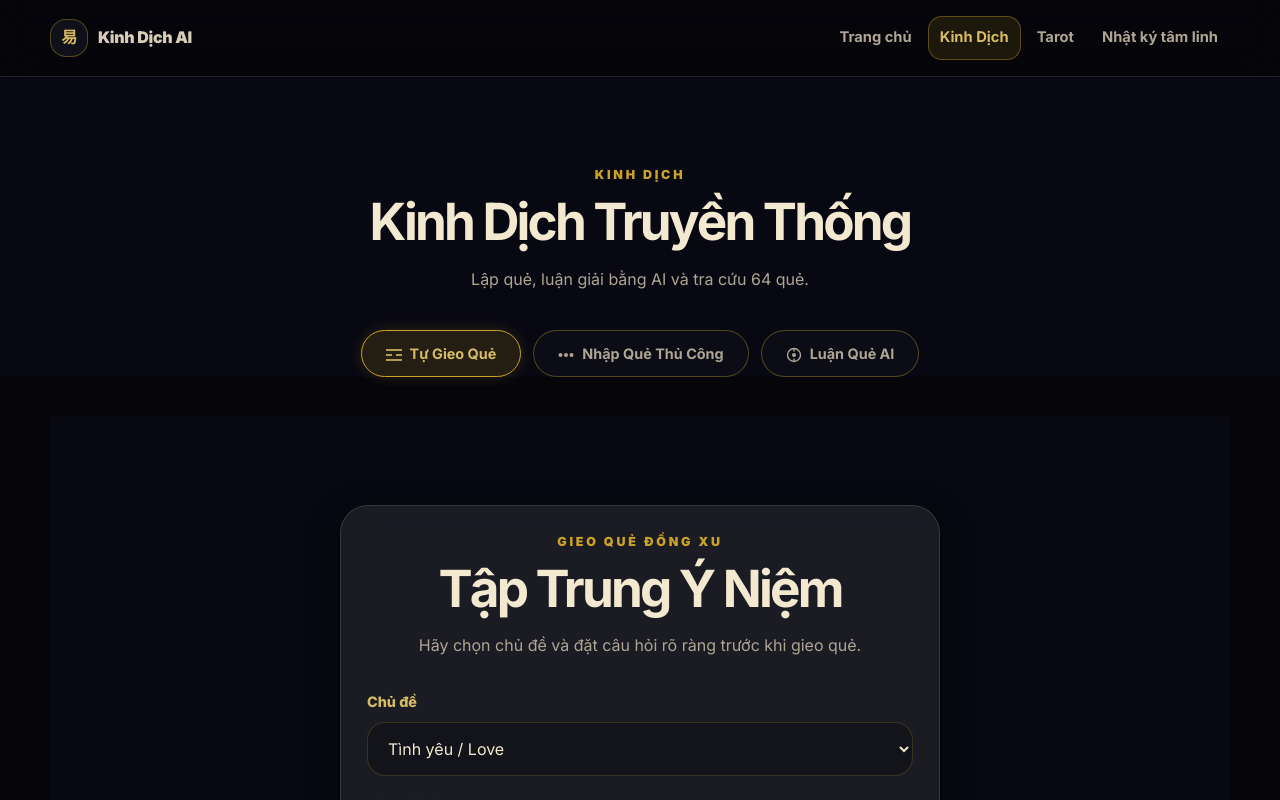
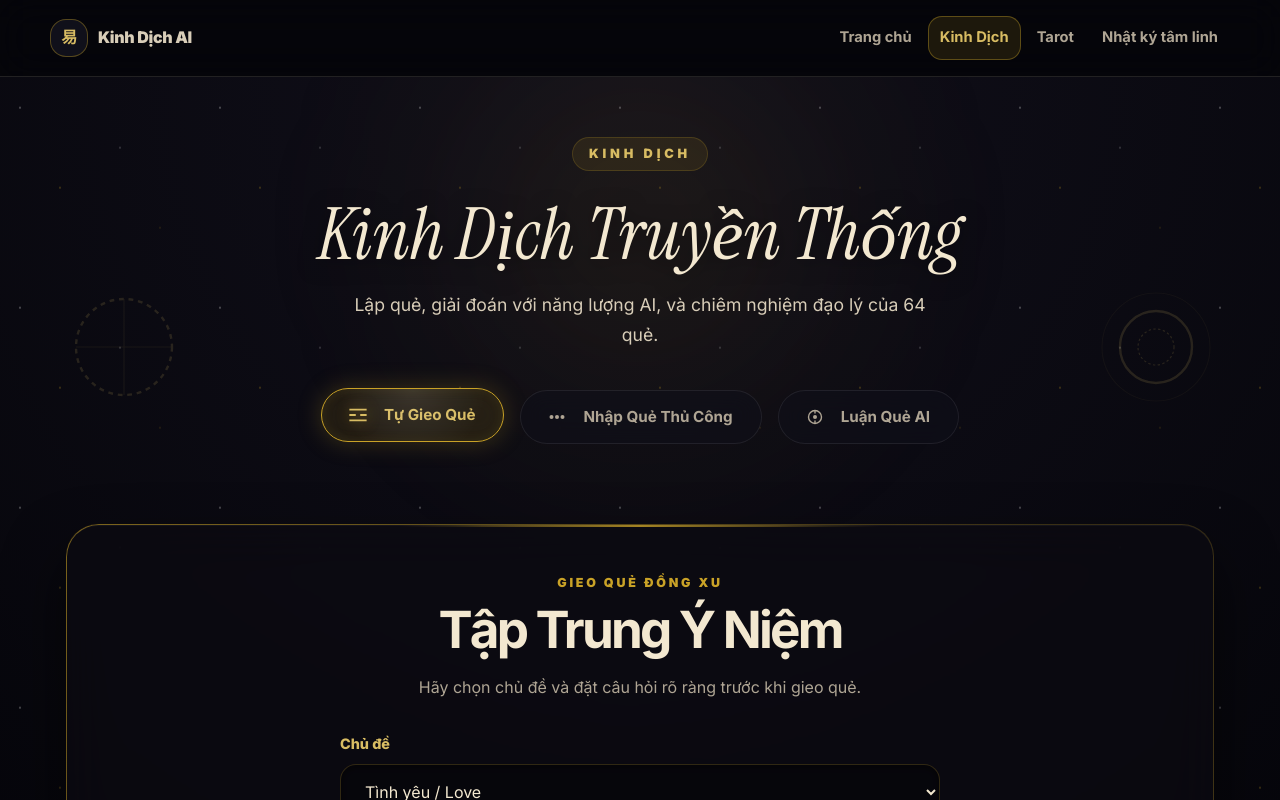
Before and after one commit to CheeseThuong/Interpretation-of-the-I-Ching, a React (Vite) app: page / in a window 1280 px wide. Both pictures are taken after a click on the button "Gieo quẻ thử →". Shown: the top 800 px of the page. Built offline with nearby package versions, Linux system fonts and the light colour scheme.

Commit message:
cap nhap giao dien kinh dich

```diff
--- a/src/components/KinhDichPage.tsx
+++ b/src/components/KinhDichPage.tsx
@@ -1,4 +1,5 @@
 import React, { useState } from 'react';
+import '../styles/kinh-dich-vip.css';
 import InteractiveCoinSection from './sections/InteractiveCoinSection';
 import ReadingSection from './sections/ReadingSection';
 import FoundationSection from './sections/FoundationSection';
@@ -58,22 +59,35 @@ const KinhDichPage: React.FC<KinhDichPageProps> = ({ defaultMode = 'casting', on
   };
 
   return (
-    <div className="fade-in">
-      {/* Page header */}
-      <div className="tab-header section dark-section" style={{ paddingBottom: '0' }}>
-        <div className="container">
-          <div className="section-title reveal light-title" style={{ marginBottom: '36px' }}>
-            <p className="eyebrow">Kinh Dịch</p>
-            <h2>Kinh Dịch Truyền Thống</h2>
-            <p>Lập quẻ, luận giải bằng AI và tra cứu 64 quẻ.</p>
-          </div>
+    <div className="kd-vip-container fade-in">
+      <div className="kd-vip-glow" />
+      <div className="kd-vip-stars" />
 
-          {/* Internal sub-tab selector */}
-          <div className="kd-sub-tabs" role="tablist" aria-label="Chọn chế độ Kinh Dịch">
+      <div className="kd-motif-left">
+        <svg viewBox="0 0 100 100" fill="none" xmlns="http://www.w3.org/2000/svg">
+          <circle cx="50" cy="50" r="40" stroke="currentColor" strokeWidth="2" strokeDasharray="4 4" />
+          <path d="M50 10 L50 90 M10 50 L90 50" stroke="currentColor" strokeWidth="1" opacity="0.5" />
+        </svg>
+      </div>
+      <div className="kd-motif-right">
+        <svg viewBox="0 0 100 100" fill="none" xmlns="http://www.w3.org/2000/svg">
+          <circle cx="50" cy="50" r="45" stroke="currentColor" strokeWidth="1" opacity="0.3" />
+          <circle cx="50" cy="50" r="30" stroke="currentColor" strokeWidth="2" />
+          <circle cx="50" cy="50" r="15" stroke="currentColor" strokeWidth="1" strokeDasharray="2 2" />
+        </svg>
+      </div>
+
+      <div className="kd-vip-content">
+        <div className="kd-vip-header">
+          <div className="kd-eyebrow">Kinh Dịch</div>
+          <h2 className="kd-vip-title">Kinh Dịch Truyền Thống</h2>
+          <p className="kd-vip-subtitle">Lập quẻ, giải đoán với năng lượng AI, và chiêm nghiệm đạo lý của 64 quẻ.</p>
+
+          <div className="kd-vip-tabs" role="tablist" aria-label="Chọn chế độ Kinh Dịch">
             <button
               role="tab"
               aria-selected={kdTab === 'casting'}
-              className={`kd-sub-tab${kdTab === 'casting' ? ' active' : ''}`}
+              className={`kd-vip-tab${kdTab === 'casting' ? ' active' : ''}`}
               onClick={() => handleTabChange('casting')}
               id="kd-tab-casting"
               aria-controls="kd-panel-casting"
@@ -90,7 +104,7 @@ const KinhDichPage: React.FC<KinhDichPageProps> = ({ defaultMode = 'casting', on
             <button
               role="tab"
               aria-selected={kdTab === 'manual'}
-              className={`kd-sub-tab${kdTab === 'manual' ? ' active' : ''}`}
+              className={`kd-vip-tab${kdTab === 'manual' ? ' active' : ''}`}
               onClick={() => handleTabChange('manual')}
               id="kd-tab-manual"
               aria-controls="kd-panel-manual"
@@ -106,12 +120,11 @@ const KinhDichPage: React.FC<KinhDichPageProps> = ({ defaultMode = 'casting', on
             <button
               role="tab"
               aria-selected={kdTab === 'ai-reading'}
-              className={`kd-sub-tab${kdTab === 'ai-reading' ? ' active' : ''}`}
+              className={`kd-vip-tab${kdTab === 'ai-reading' ? ' active' : ''}`}
               onClick={() => handleTabChange('ai-reading')}
               id="kd-tab-ai"
               aria-controls="kd-panel-ai"
             >
-              {/* Orbit / AI sigil */}
               <svg width="16" height="16" viewBox="0 0 16 16" fill="none" style={{ display: 'inline', marginRight: '8px', verticalAlign: 'middle' }} aria-hidden="true">
                 <circle cx="8" cy="8" r="6.5" stroke="currentColor" strokeWidth="1.4"/>
                 <circle cx="8" cy="8" r="2" fill="currentColor"/>
@@ -122,11 +135,12 @@ const KinhDichPage: React.FC<KinhDichPageProps> = ({ defaultMode = 'casting', on
             </button>
           </div>
         </div>
-      </div>
 
-      {/* Tab panels */}
-      <div className="container" style={{ paddingBottom: '80px' }}>
-        {renderContent()}
+        <div className="kd-vip-card-wrapper" style={{ paddingBottom: '80px' }}>
+          <div className="kd-vip-card">
+            {renderContent()}
+          </div>
+        </div>
       </div>
     </div>
   );
--- /dev/null
+++ b/src/styles/kinh-dich-vip.css
@@ -0,0 +1,360 @@
+/* =========================
+   KINH DICH VIP PRO STYLES
+========================= */
+
+/* --- HERO & BACKGROUND ATMOSPHERE --- */
+.kd-vip-container {
+  position: relative;
+  min-height: 100vh;
+  background-color: var(--bg-main);
+  overflow: hidden;
+}
+
+/* Base Cosmic Background */
+.kd-vip-container::before {
+  content: "";
+  position: absolute;
+  top: 0;
+  left: 0;
+  right: 0;
+  bottom: 0;
+  background: radial-gradient(circle at 50% 0%, rgba(20, 18, 30, 0.8) 0%, rgba(5, 5, 10, 1) 70%);
+  z-index: 0;
+  pointer-events: none;
+}
+
+/* Warm Gold Spotlight / Nebula Glow */
+.kd-vip-glow {
+  position: absolute;
+  top: -150px;
+  left: 50%;
+  transform: translateX(-50%);
+  width: 800px;
+  height: 600px;
+  background: radial-gradient(circle, rgba(201, 162, 39, 0.15) 0%, rgba(201, 162, 39, 0.05) 30%, transparent 70%);
+  filter: blur(80px);
+  z-index: 1;
+  pointer-events: none;
+  animation: pulseNebula 8s ease-in-out infinite alternate;
+}
+
+@keyframes pulseNebula {
+  0% { opacity: 0.7; transform: translateX(-50%) scale(1); }
+  100% { opacity: 1; transform: translateX(-50%) scale(1.05); }
+}
+
+/* Subtle Shimmer / Parallax Stars */
+.kd-vip-stars {
+  position: absolute;
+  top: 0; left: 0; right: 0; bottom: 0;
+  background-image:
+    radial-gradient(1px 1px at 10% 20%, rgba(255, 255, 255, 0.8) 1px, transparent 0),
+    radial-gradient(1.5px 1.5px at 30% 60%, rgba(201, 162, 39, 0.8) 1px, transparent 0),
+    radial-gradient(1px 1px at 60% 40%, rgba(255, 255, 255, 0.5) 1px, transparent 0),
+    radial-gradient(2px 2px at 80% 80%, rgba(201, 162, 39, 0.4) 1px, transparent 0);
+  background-size: 200px 200px;
+  opacity: 0.3;
+  z-index: 1;
+  pointer-events: none;
+  animation: driftStars 60s linear infinite;
+}
+
+@keyframes driftStars {
+  from { transform: translateY(0); }
+  to { transform: translateY(-200px); }
+}
+
+/* Hexagram Decorative Motif */
+.kd-motif-left, .kd-motif-right {
+  position: absolute;
+  top: 15%;
+  opacity: 0.15;
+  z-index: 1;
+  pointer-events: none;
+}
+.kd-motif-left { left: 5%; }
+.kd-motif-right { right: 5%; }
+
+.kd-motif-left svg, .kd-motif-right svg {
+  width: 120px;
+  height: auto;
+  color: var(--gold-soft);
+}
+
+/* Content Wrapper */
+.kd-vip-content {
+  position: relative;
+  z-index: 10;
+}
+
+/* --- HEADER REDESIGN --- */
+.kd-vip-header {
+  text-align: center;
+  padding: 60px 20px 40px;
+  position: relative;
+}
+
+.kd-eyebrow {
+  display: inline-block;
+  color: var(--gold-soft);
+  font-size: 0.8rem;
+  font-weight: 900;
+  letter-spacing: 0.3em;
+  text-transform: uppercase;
+  margin-bottom: 16px;
+  padding: 6px 16px;
+  border-radius: 999px;
+  background: rgba(201, 162, 39, 0.1);
+  border: 1px solid rgba(201, 162, 39, 0.2);
+  position: relative;
+  overflow: hidden;
+}
+
+/* Light Sweep on Eyebrow */
+.kd-eyebrow::after {
+  content: "";
+  position: absolute;
+  top: 0; left: -100%; width: 50%; height: 100%;
+  background: linear-gradient(90deg, transparent, rgba(255, 255, 255, 0.3), transparent);
+  animation: sweep 4s infinite;
+}
+
+@keyframes sweep {
+  0% { left: -100%; }
+  20% { left: 200%; }
+  100% { left: 200%; }
+}
+
+.kd-vip-title {
+  margin: 0 0 16px;
+  font-family: 'Instrument Serif', serif;
+  font-size: clamp(3rem, 6vw, 4.5rem);
+  font-style: italic;
+  font-weight: normal;
+  color: var(--text-primary);
+  text-shadow: 0 4px 20px rgba(0, 0, 0, 0.5);
+  line-height: 1.1;
+}
+
+.kd-vip-subtitle {
+  color: var(--text-secondary);
+  font-size: 1.1rem;
+  max-width: 600px;
+  margin: 0 auto 40px;
+  line-height: 1.7;
+}
+
+/* --- TOP MODE BUTTONS (VIP PILLS) --- */
+.kd-vip-tabs {
+  display: flex;
+  justify-content: center;
+  gap: 16px;
+  flex-wrap: wrap;
+  margin-bottom: 40px;
+}
+
+.kd-vip-tab {
+  display: inline-flex;
+  align-items: center;
+  gap: 10px;
+  padding: 14px 28px;
+  border-radius: 999px;
+  background: rgba(16, 16, 26, 0.6);
+  border: 1px solid rgba(255, 255, 255, 0.08);
+  color: var(--text-muted);
+  font-size: 0.95rem;
+  font-weight: 700;
+  cursor: pointer;
+  transition: all 300ms cubic-bezier(0.25, 0.8, 0.25, 1);
+  backdrop-filter: blur(12px);
+  -webkit-backdrop-filter: blur(12px);
+  position: relative;
+  overflow: hidden;
+}
+
+.kd-vip-tab:hover {
+  background: rgba(255, 255, 255, 0.05);
+  color: var(--text-primary);
+  transform: translateY(-2px);
+}
+
+.kd-vip-tab.active {
+  background: rgba(201, 162, 39, 0.12);
+  border-color: var(--gold);
+  color: var(--gold-soft);
+  box-shadow: 0 0 24px rgba(201, 162, 39, 0.25), inset 0 0 12px rgba(201, 162, 39, 0.1);
+  transform: translateY(-2px);
+}
+
+/* Soft inner glow on active */
+.kd-vip-tab.active::before {
+  content: "";
+  position: absolute;
+  inset: 0;
+  border-radius: 999px;
+  background: radial-gradient(circle at top, rgba(255, 255, 255, 0.1), transparent 70%);
+  pointer-events: none;
+}
+
+.kd-vip-tab svg {
+  transition: transform 300ms ease;
+}
+
+.kd-vip-tab.active svg {
+  transform: scale(1.1);
+  filter: drop-shadow(0 0 6px rgba(201, 162, 39, 0.5));
+}
+
+
+/* --- MAIN INTERACTION CARD (VIP GLASS) --- */
+.kd-vip-card-wrapper {
+  max-width: 1180px;
+  margin: 0 auto;
+  padding: 0 16px;
+}
+
+.kd-vip-card {
+  position: relative;
+  background: rgba(12, 11, 18, 0.7);
+  border-radius: 32px;
+  padding: 48px;
+  border: 1px solid rgba(201, 162, 39, 0.2);
+  backdrop-filter: blur(24px);
+  -webkit-backdrop-filter: blur(24px);
+  box-shadow: 0 30px 60px rgba(0, 0, 0, 0.6), inset 0 1px 1px rgba(255, 255, 255, 0.05);
+  animation: cardEntrance 0.6s cubic-bezier(0.2, 0.8, 0.2, 1) both;
+}
+
+/* Inner Gradient & Border Glow */
+.kd-vip-card::before {
+  content: "";
+  position: absolute;
+  inset: -1px;
+  border-radius: 33px;
+  padding: 1px;
+  background: linear-gradient(135deg, rgba(201, 162, 39, 0.5) 0%, rgba(201, 162, 39, 0.05) 50%, rgba(201, 162, 39, 0.2) 100%);
+  -webkit-mask: linear-gradient(#fff 0 0) content-box, linear-gradient(#fff 0 0);
+  -webkit-mask-composite: xor;
+  mask-composite: exclude;
+  pointer-events: none;
+}
+
+.kd-vip-card::after {
+  content: "";
+  position: absolute;
+  top: 0; left: 50%; transform: translateX(-50%);
+  width: 60%; height: 2px;
+  background: radial-gradient(circle, rgba(201, 162, 39, 0.8) 0%, transparent 70%);
+  border-radius: 100%;
+  pointer-events: none;
+}
+
+@keyframes cardEntrance {
+  0% { opacity: 0; transform: translateY(20px) scale(0.98); }
+  100% { opacity: 1; transform: translateY(0) scale(1); }
+}
+
+/* Overriding internal component styles when inside VIP Card */
+.kd-vip-card .panel {
+  border: none;
+  background: transparent;
+  box-shadow: none;
+  padding: 0;
+  backdrop-filter: none;
+}
+
+.kd-vip-card .dark-section {
+  background: transparent;
+  padding: 0;
+}
+
+/* Inputs & Selects inside VIP */
+.kd-vip-card input,
+.kd-vip-card select,
+.kd-vip-card textarea {
+  background: rgba(0, 0, 0, 0.4);
+  border: 1px solid rgba(255, 255, 255, 0.1);
+  color: var(--text-primary);
+  border-radius: 16px;
+  padding: 16px 20px;
+  transition: all 0.3s ease;
+  box-shadow: inset 0 2px 6px rgba(0,0,0,0.5);
+}
+
+.kd-vip-card input:focus,
+.kd-vip-card select:focus,
+.kd-vip-card textarea:focus {
+  border-color: var(--gold);
+  background: rgba(201, 162, 39, 0.05);
+  box-shadow: 0 0 0 3px rgba(201, 162, 39, 0.15), inset 0 2px 6px rgba(0,0,0,0.5);
+}
+
+/* Buttons inside VIP */
+.kd-vip-card .primary-button {
+  background: linear-gradient(135deg, #d8bc63 0%, #c9a227 100%);
+  color: #000;
+  border: none;
+  font-weight: 800;
+  letter-spacing: 0.5px;
+  box-shadow: 0 8px 24px rgba(201, 162, 39, 0.3);
+  position: relative;
+  overflow: hidden;
+  border-radius: 999px;
+  padding: 16px 32px;
+}
+
+.kd-vip-card .primary-button::after {
+  content: "";
+  position: absolute;
+  top: 0; left: -100%; width: 50%; height: 100%;
+  background: linear-gradient(90deg, transparent, rgba(255, 255, 255, 0.4), transparent);
+  transition: all 0.5s ease;
+}
+
+.kd-vip-card .primary-button:hover {
+  transform: translateY(-3px);
+  box-shadow: 0 12px 32px rgba(201, 162, 39, 0.4);
+}
+
+.kd-vip-card .primary-button:hover::after {
+  animation: buttonSweep 1s forwards;
+}
+
+@keyframes buttonSweep {
+  100% { left: 200%; }
+}
+
+.kd-vip-card .secondary-button {
+  background: rgba(255, 255, 255, 0.05);
+  border: 1px solid rgba(255, 255, 255, 0.1);
+  color: var(--text-primary);
+  border-radius: 999px;
+  padding: 16px 32px;
+  transition: all 0.3s ease;
+}
+
+.kd-vip-card .secondary-button:hover {
+  background: rgba(201, 162, 39, 0.1);
+  border-color: var(--gold-soft);
+  color: var(--gold-soft);
+  transform: translateY(-2px);
+}
+
+/* --- RESPONSIVE ADJUSTMENTS --- */
+@media (max-width: 768px) {
+  .kd-vip-title {
+    font-size: 2.4rem;
+  }
+  .kd-vip-card {
+    padding: 24px;
+    border-radius: 24px;
+  }
+  .kd-vip-tabs {
+    flex-direction: column;
+    align-items: stretch;
+    padding: 0 20px;
+  }
+  .kd-vip-tab {
+    justify-content: center;
+  }
+}
```
